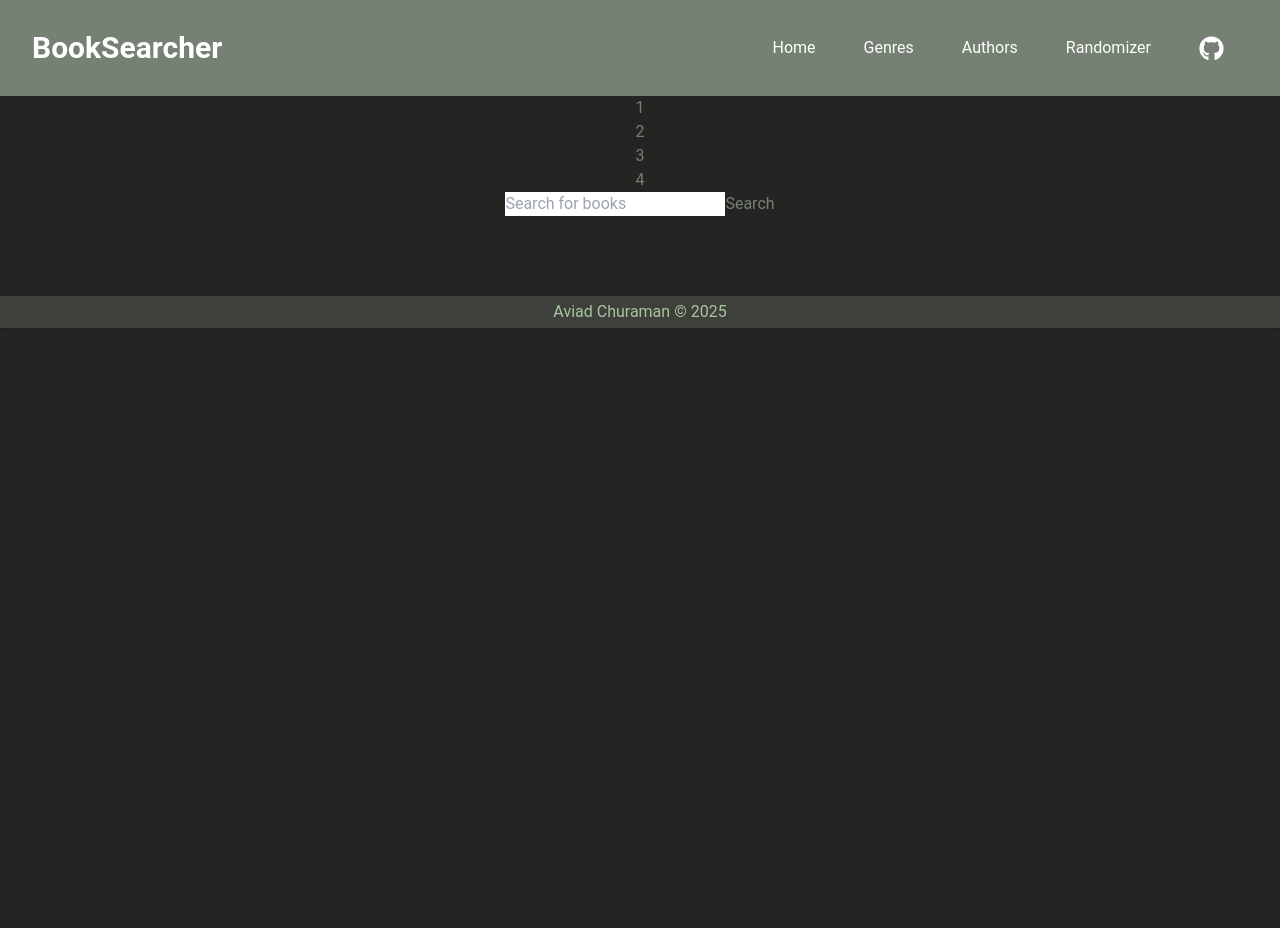
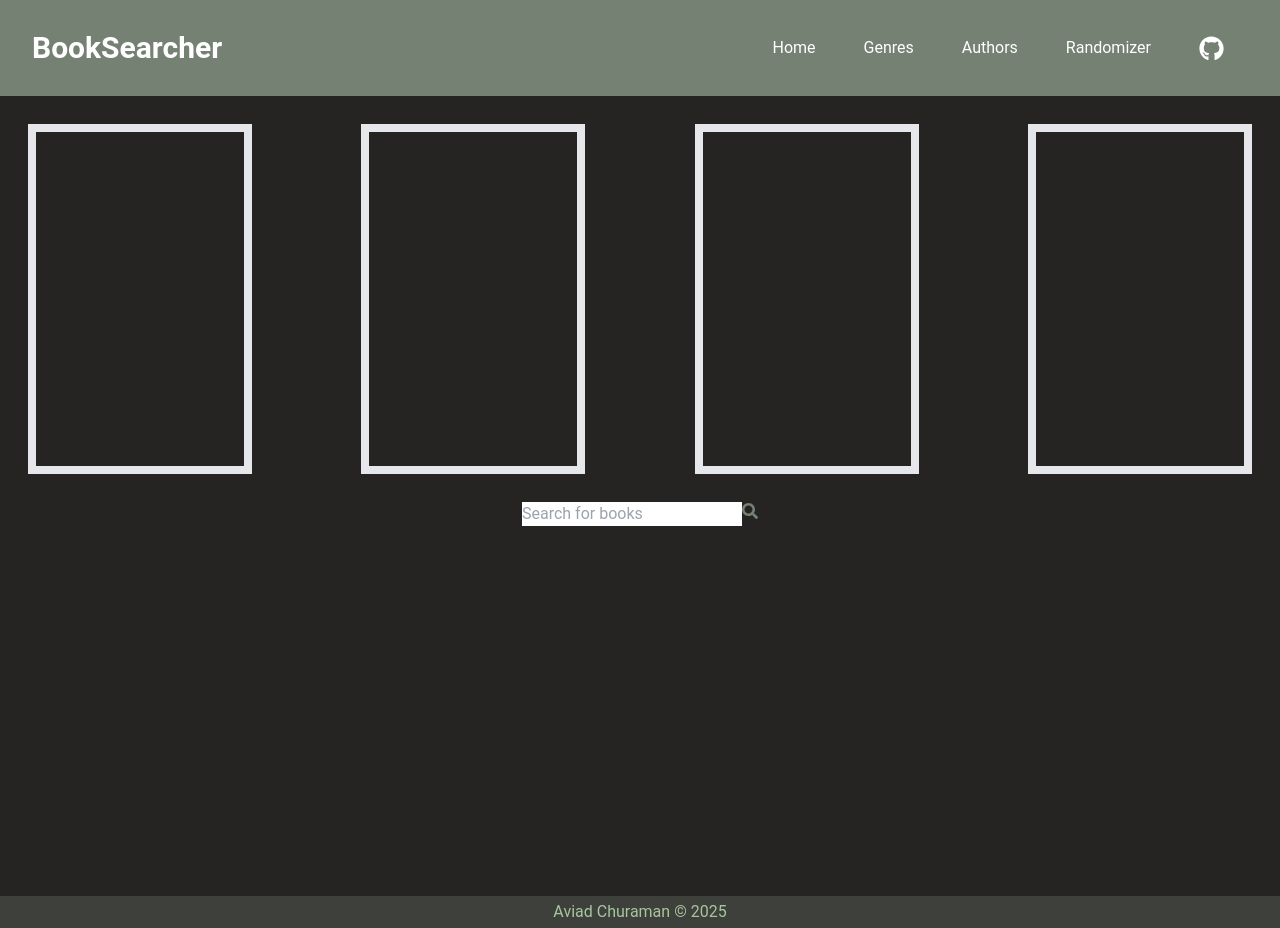
Before and after one commit to av1ad/book-searcher, a React (Vite) app: page / in a window 1280 px wide. Before the commit the page ends 800 px from the top, so only its background shows below. Built offline with nearby package versions, Linux system fonts and the light colour scheme.

Commit message:
Home page

```diff
--- a/src/components/Footer.tsx
+++ b/src/components/Footer.tsx
@@ -2,7 +2,7 @@ import React from "react";
 
 export default function Footer() {
   return (
-    <footer className="w-full p-1 bg-[#758173] bg-opacity-30 shadow md:justify-between md:p-1 mt-20 text-center">
+    <footer className="w-full p-1 bg-[#758173] bg-opacity-30 shadow md:justify-between md:p-1 text-center">
       <p className="text-[#A9C5A0]">Aviad Churaman © 2025</p>
     </footer>
   );
--- a/src/components/Home.tsx
+++ b/src/components/Home.tsx
@@ -1,17 +1,19 @@
+import { FaSearch } from "react-icons/fa";
+
 export default function Home() {
     return (
-        <div>
+        <div className="h-screen">
             <div>
-                <ul>
-                    <li>1</li>
-                    <li>2</li>
-                    <li>3</li>
-                    <li>4</li>
+                <ul className="flex justify-between">
+                    <li className="border-8 w-[224px] h-[350px] m-7"></li>
+                    <li className="border-8 w-[224px] h-[350px] m-7"></li>
+                    <li className="border-8 w-[224px] h-[350px] m-7"></li>
+                    <li className="border-8 w-[224px] h-[350px] m-7"></li>
                 </ul>
             </div>
             <div>
                 <input type="text" placeholder="Search for books" />
-                <button>Search</button>
+                <button><FaSearch /></button>
             </div>
         </div>
     )
```
